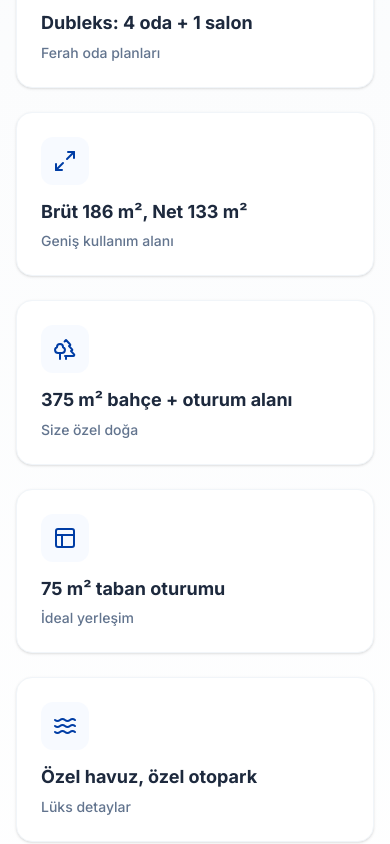
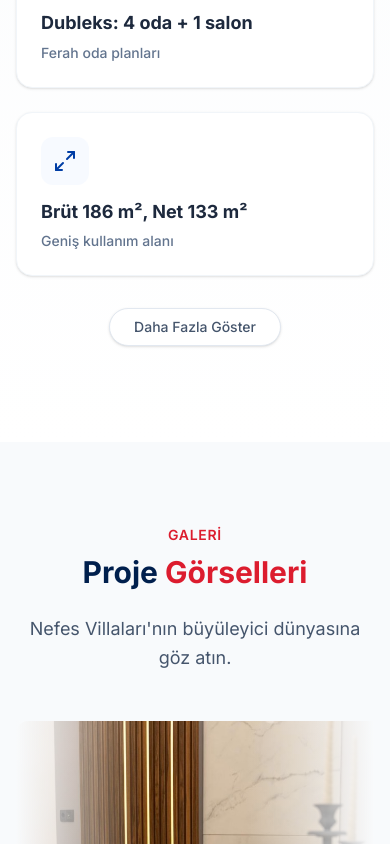
Before and after one commit to coskunmuhammed/nefeskusadasi.com, a Next.js app: page / in a window 390 px wide. Shown: the part 1566-2410 px from the top of the page. Built offline with nearby package versions, Linux system fonts and the light colour scheme.

Commit message:
Implement mobile minimization (Show More toggles)

```diff
--- a/components/Features.tsx
+++ b/components/Features.tsx
@@ -1,10 +1,12 @@
 'use client';
 
+import { useState } from 'react';
 import { CheckCircle2, Briefcase } from 'lucide-react'; // Added Briefcase import
 import { useLanguage } from '../context/LanguageContext';
 
 export default function Features() {
-    const { t } = useLanguage();
+    const { t, language } = useLanguage();
+    const [isExpanded, setIsExpanded] = useState(false);
 
     const features = [
         t.features.smart_home,
@@ -43,7 +45,7 @@ export default function Features() {
 
                 <div className="grid grid-cols-1 md:grid-cols-2 lg:grid-cols-4 gap-6 mb-12">
                     {features.map((feature, idx) => (
-                        <div key={idx} className="flex items-center gap-3 p-4 bg-slate-50 rounded-xl border border-slate-100 transition-all hover:shadow-md hover:border-remax-red/20 group">
+                        <div key={idx} className={`flex items-center gap-3 p-4 bg-slate-50 rounded-xl border border-slate-100 transition-all hover:shadow-md hover:border-remax-red/20 group ${idx >= 6 && !isExpanded ? 'hidden md:flex' : ''}`}>
                             <div className="w-8 h-8 rounded-full bg-white flex items-center justify-center shadow-sm text-remax-red group-hover:bg-remax-red group-hover:text-white transition-colors">
                                 <CheckCircle2 className="w-5 h-5" />
                             </div>
@@ -51,6 +53,17 @@ export default function Features() {
                         </div>
                     ))}
                 </div>
+
+                {!isExpanded && (
+                    <div className="text-center md:hidden mb-12">
+                        <button
+                            onClick={() => setIsExpanded(true)}
+                            className="px-6 py-2 bg-white border border-slate-200 rounded-full text-slate-600 font-medium shadow-sm active:scale-95 transition-all text-sm"
+                        >
+                            {language === 'tr' ? 'Daha Fazla Göster' : 'Show More'}
+                        </button>
+                    </div>
+                )}
 
                 {/* Detailed Features Section */}
                 <div className="max-w-4xl mx-auto bg-stone-50 p-8 rounded-2xl border border-stone-100">
--- a/components/Summary.tsx
+++ b/components/Summary.tsx
@@ -1,5 +1,6 @@
 'use client';
 
+import { useState } from 'react';
 import {
     LandPlot,
     Home,
@@ -13,7 +14,7 @@ import {
 import { useLanguage } from '../context/LanguageContext';
 
 export default function Summary() {
-    const { t } = useLanguage();
+    const { t, language } = useLanguage();
 
     const items = [
         {
@@ -58,6 +59,8 @@ export default function Summary() {
         }
     ];
 
+    const [isExpanded, setIsExpanded] = useState(false);
+
     return (
         <section className="py-24 bg-gradient-to-b from-slate-50 to-white">
             <div className="container mx-auto px-4">
@@ -75,7 +78,7 @@ export default function Summary() {
                         {items.map((item, index) => (
                             <div
                                 key={index}
-                                className="group bg-white rounded-2xl p-6 shadow-sm hover:shadow-xl transition-all duration-300 border border-slate-100 hover:-translate-y-1"
+                                className={`group bg-white rounded-2xl p-6 shadow-sm hover:shadow-xl transition-all duration-300 border border-slate-100 hover:-translate-y-1 ${index >= 4 && !isExpanded ? 'hidden md:block' : ''}`}
                             >
                                 <div className="w-12 h-12 bg-blue-50/50 rounded-xl flex items-center justify-center mb-4 group-hover:bg-remax-red/5 transition-colors duration-300">
                                     <item.icon className="w-6 h-6 text-remax-navy group-hover:text-remax-red transition-colors duration-300" />
@@ -89,6 +92,17 @@ export default function Summary() {
                             </div>
                         ))}
                     </div>
+
+                    {!isExpanded && (
+                        <div className="mt-8 text-center md:hidden">
+                            <button
+                                onClick={() => setIsExpanded(true)}
+                                className="px-6 py-2 bg-white border border-slate-200 rounded-full text-slate-600 font-medium shadow-sm active:scale-95 transition-all text-sm"
+                            >
+                                {language === 'tr' ? 'Daha Fazla Göster' : 'Show More'}
+                            </button>
+                        </div>
+                    )}
                 </div>
             </div>
         </section>
```
